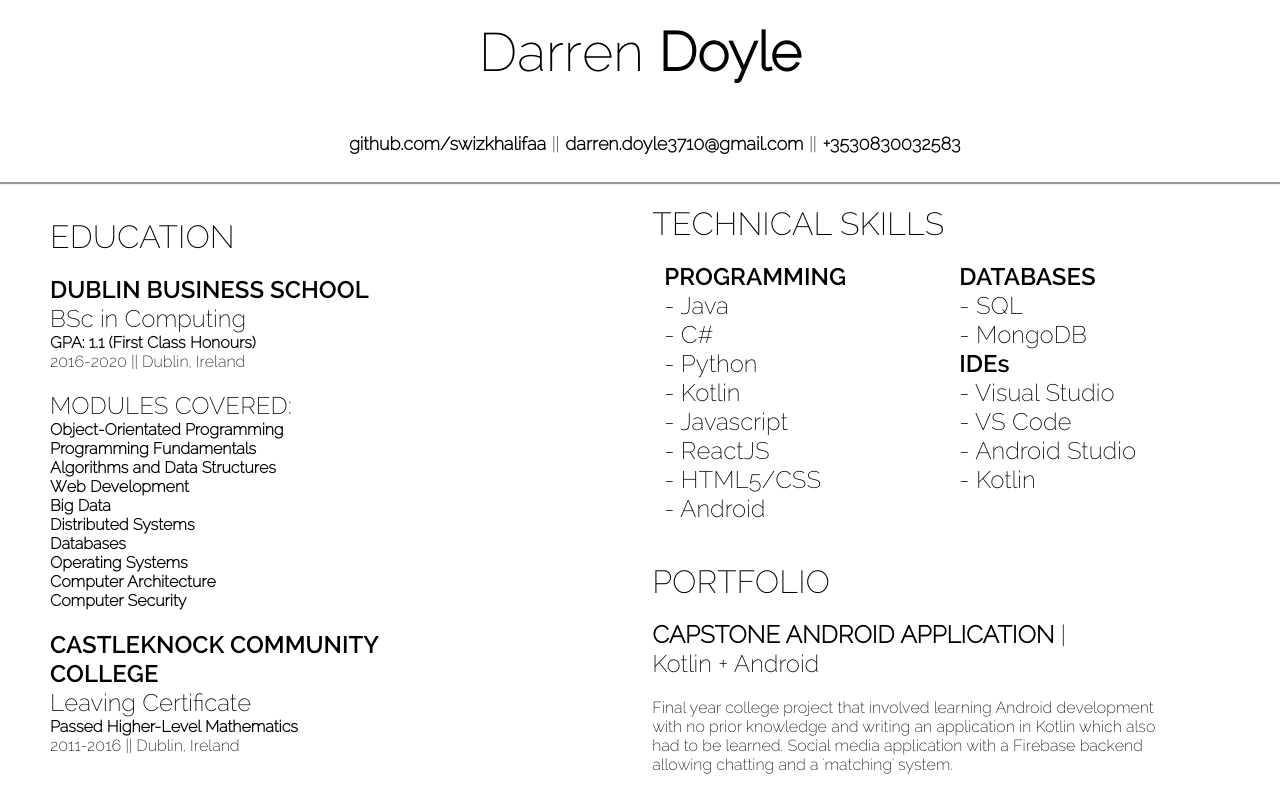
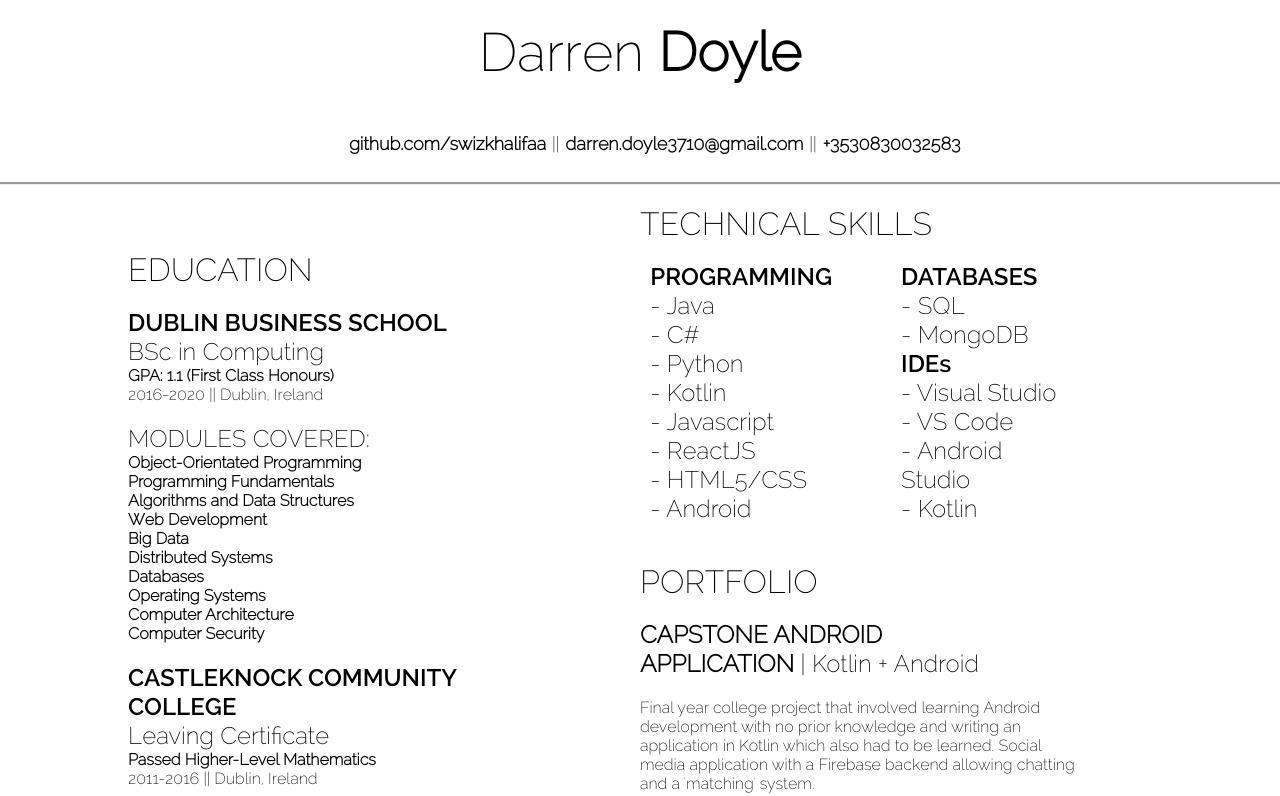
Before and after one commit to swizkhalifaa/curriculum-vitae, a React (Create React App) app: page / in a window 1280 px wide. Shown: the top 796 px of the page. Built offline with nearby package versions, Linux system fonts and the light colour scheme.

Commit message:
tweaks to ui

```diff
--- a/src/App.css
+++ b/src/App.css
@@ -10,13 +10,13 @@
   }
 
   .Div-tech{
-    display: flow-root;
-    margin-left: 15%;
+    display: flex;
+    margin-left: 0%;
   }
 
   .Bottom-div-behavior{
-    margin-left: 8%;
-    margin-right: 2%;
+    margin-left: 10%;
+    margin-right: 10%;
   }
 
   .Left-div{
@@ -30,11 +30,11 @@
   }
 
   .Div-language{
-    width: auto;
+    width: 50%;
     }
 
   .Div-other{
-    width: auto;
+    width: 50%;
   }
 
   .Div-project{
@@ -45,18 +45,18 @@
 
   .Bottom-header{
     font-family: 'Raleway';
-    font-size: 150%;
+    font-size: 120%;
     text-align: left;
   }
   .Bottom-header-bold{
     font-family: 'Raleway-Bold';
-    font-size: 100%;
+    font-size: 80%;
 
     text-align: left;
   }
   .Bottom-header-light{
     font-family: 'Raleway';
-    font-size: 100%;
+    font-size: 80%;
     text-align: left;
   }
 
@@ -105,13 +105,13 @@
   }
 
   .Div-tech{
-    display: flow-root;
-    margin-left: 15%;
+    display: flex;
+    margin-left: 0%;
   }
 
   .Bottom-div-behavior{
-    margin-left: 8%;
-    margin-right: 2%;
+    margin-left: 10%;
+    margin-right: 10%;
   }
 
   .Left-div{
@@ -125,11 +125,11 @@
   }
 
   .Div-language{
-    width: auto;
+    width: 50%;
     }
 
   .Div-other{
-    width: auto;
+    width: 50%;
   }
 
   .Div-project{
@@ -140,18 +140,17 @@
 
   .Bottom-header{
     font-family: 'Raleway';
-    font-size: 180%;
+    font-size: 150%;
     text-align: left;
   }
   .Bottom-header-bold{
     font-family: 'Raleway-Bold';
-    font-size: 120%;
-
+    font-size: 100%;
     text-align: left;
   }
   .Bottom-header-light{
     font-family: 'Raleway';
-    font-size: 120%;
+    font-size: 100%;
     text-align: left;
   }
 
@@ -207,7 +206,7 @@
   .Bottom-div-behavior{
     align-items: center;
     margin-left: 10%;
-    margin-right: 2%;
+    margin-right: 10%;
   }
 
   .Left-div{
@@ -302,8 +301,8 @@
 
   .Bottom-div-behavior{
     align-items: center;
-    margin-left: 20%;
-    margin-right: 2%;
+    margin-left: 10%;
+    margin-right: 10%;
   }
 
   .Left-div{
@@ -398,7 +397,8 @@
 
   .Bottom-div-behavior{
     display: flex;
-    margin-left: 50px;
+    margin-left: 10%;
+    margin-right: 10%;
   }
 
   .Left-div{
```
Also changed, not shown: 1 other file (tests, documents, lock files or other folders).
